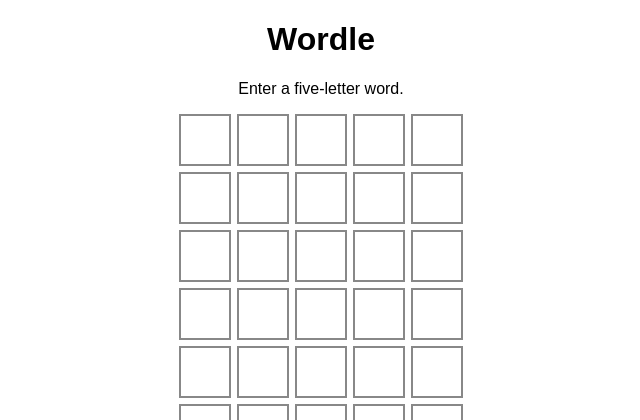
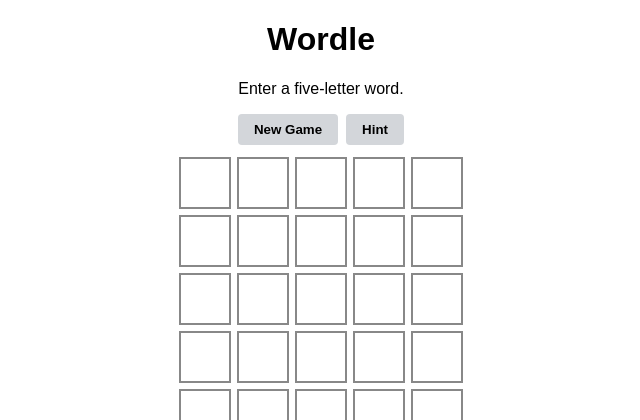
Before and after one commit to hprosch/EECS581Project3, a Flask app: page / in a window 1280 px wide. Shown: the top 420 px of the page, without its empty margins (319-959 px from the left). Run offline with Flask 3, Linux system fonts and the light colour scheme.

Commit message:
UI Changes that Chris made.

```diff
--- a/static/style.css
+++ b/static/style.css
@@ -82,3 +82,23 @@ body {
 .tile.absent, .tile.present, .tile.correct{
     border-color: transparent;
 }
+
+.controls { /* row that holds the restart and hint buttons */
+    display: flex; /* lay the buttons out horizontally */
+    gap: 8px; /* space between the two buttons */
+    justify-content: center; /* center the buttons on the page */
+    margin-bottom: 12px; /* space between the buttons and the board */
+} /* end of .controls */
+
+.control-button { /* shared look for the restart and hint buttons */
+    padding: 8px 16px; /* inner spacing so the text is not cramped */
+    border: none; /* remove the default button border */
+    border-radius: 4px; /* slightly round the corners like the keys */
+    background-color: #d3d6da; /* same gray as the keyboard keys */
+    font-weight: bold; /* make the label bold */
+    cursor: pointer; /* show a hand cursor on hover */
+} /* end of .control-button */
+
+.control-button:hover { /* hover state for the control buttons */
+    background-color: #bfc2c6; /* slightly darker gray on hover */
+} /* end of .control-button:hover */
--- a/static/wordle.js
+++ b/static/wordle.js
@@ -43,6 +43,7 @@ async function submit_guess() {
     }
 
     submitting = true;
+    const requestGameId = gameId; // remember which game this guess belongs to
     const guess = Array.from({ length: 5 }, (_, index) =>
         tiles[row * 5 + index].textContent.toLowerCase()).join("");
 
@@ -53,6 +54,10 @@ async function submit_guess() {
             body: JSON.stringify({ game_id: gameId, guess: guess })
         });
         const result = await response.json();
+
+        if (requestGameId !== gameId) { // ignore the response if the game was restarted meanwhile
+            return; // do not draw old results on the new board
+        } // end of stale response check
 
         if (!response.ok || !result.valid) {
             set_status(result.message || "That word is not valid.");
@@ -145,4 +150,43 @@ for (const button of buttons) {
     }
 }
 
+function reset_board() { // clears the grid and keyboard back to their starting state
+    for (const tile of tiles) { // loop over every tile on the board
+        tile.textContent = ""; // remove the letter from the tile
+        tile.classList.remove("absent", "present", "correct"); // remove the color feedback from the tile
+    } // end of tile loop
+    for (const button of buttons) { // loop over every keyboard button
+        button.classList.remove("absent", "present", "correct"); // remove the color feedback from the key
+        delete button.dataset.state; // forget the stored key state so colors can be set again
+    } // end of keyboard loop
+    row = 0; // go back to the first row
+    column = 0; // go back to the first column
+    gameId = null; // drop the old game id until a new one is created
+    gameOver = false; // allow input again
+    submitting = false; // clear any in-flight guess flag
+} // end of reset_board
+
+async function restart_game() { // resets the grid and starts a brand new game
+    reset_board(); // clear the board and keyboard
+    set_status("Starting new game..."); // tell the player a new game is loading
+    await start_game(); // ask the server for a new game and answer
+} // end of restart_game
+
+function show_hint() { // placeholder for the hint feature
+    set_status("Hint coming soon!"); // tell the player the feature is not ready yet
+} // end of show_hint
+
+const restartButton = document.querySelector("#restart-button"); // find the restart button in the page
+const hintButton = document.querySelector("#hint-button"); // find the hint button in the page
+
+restartButton.addEventListener("click", function () { // run when the restart button is clicked
+    restart_game(); // reset everything and start a new game
+    restartButton.blur(); // remove focus so keyboard input goes to the game
+}); // end of restart click listener
+
+hintButton.addEventListener("click", function () { // run when the hint button is clicked
+    show_hint(); // show the placeholder message
+    hintButton.blur(); // remove focus so keyboard input goes to the game
+}); // end of hint click listener
+
 start_game();
--- a/templates/index.html
+++ b/templates/index.html
@@ -12,6 +12,10 @@
 <body>
 	<h1>Wordle</h1>
 	<p id="status" role="status" aria-live="polite"></p>
+	<div class="controls"> <!-- container for the restart and hint buttons -->
+		<button type="button" id="restart-button" class="control-button">New Game</button> <!-- button that resets the grid and starts a new game -->
+		<button type="button" id="hint-button" class="control-button">Hint</button> <!-- placeholder hint button until the backend is ready -->
+	</div> <!-- end of the controls container -->
 	<!--creates css class-->
 	<div class="board">
 		<!--essentially creates 30 different <div> eleemnts-->
```
